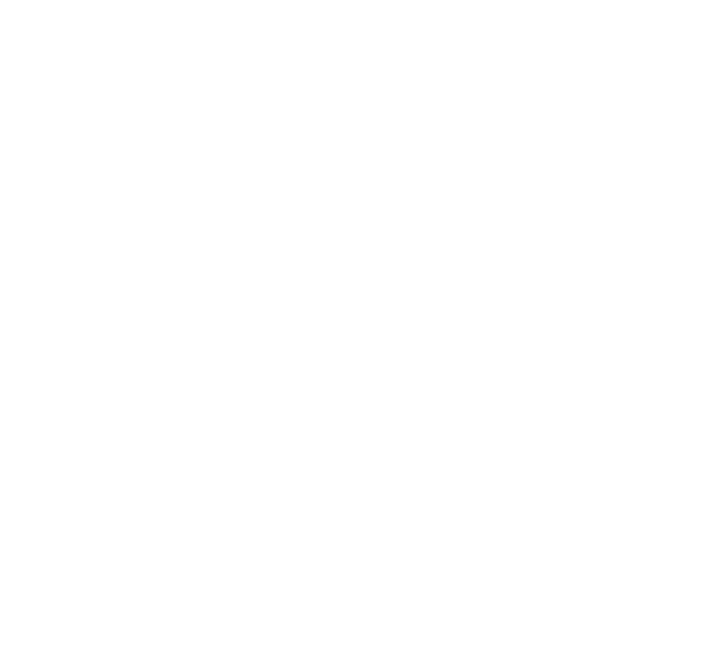
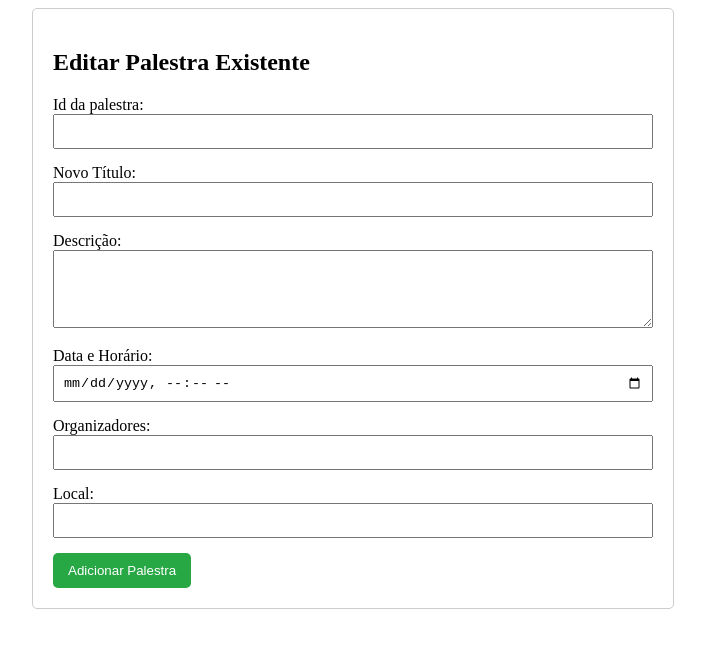
Before and after one commit to JoaoVitorSDelfino/controle-de-palestras-bons-fluidos, a React (Create React App) app: page /palestras/edit in a window 1280 px wide. Shown: the top 648 px of the page, without its empty margins (287-992 px from the left). Built offline with nearby package versions, Linux system fonts and the light colour scheme.

Commit message:
feat: operação de editar palestra

```diff
--- a/src/routes/Operations/Palestras/editPalestra.js
+++ b/src/routes/Operations/Palestras/editPalestra.js
@@ -1,7 +1,124 @@
 import React, { useState } from "react";
+import { useNavigate } from "react-router-dom";
+import axios from "axios";
 
 function EditPalestras() {
+    const [id, setId] = useState("");
+    const [titulo, setTitulo] = useState("");
+    const [descricao, setDescricao] = useState("");
+    const [data, setData] = useState("");
+    const [organizadores, setOrganizadores] = useState("");
+    const [local, setLocal] = useState("");
+    const navigate = useNavigate(); // Hook para navegação
 
+    const handleSubmit = async (e) => {
+      e.preventDefault();
+      const novaPalestra = {
+        id,
+        titulo,
+        descricao,
+        data,
+        organizadores,
+        local,
+      }
+
+      try {
+        // Envia os dados para o backend (Express)
+        const response = await axios.put(("http://localhost:3001/api/palestras/editPalestra/" + id), novaPalestra)
+        console.log(response.data)
+
+        // Redireciona para uma página (por exemplo, lista de palestras)
+        navigate("/palestras")
+      } catch (error) {
+        console.error("Erro ao adicionar palestra:", error)
+      }
+
+      // Limpar os campos após o submit
+      setId("")
+      setTitulo("")
+      setDescricao("")
+      setData("")
+      setOrganizadores("")
+      setLocal("")
+    }
+
+    return (
+      <div style={{ maxWidth: "600px", margin: "0 auto", padding: "20px", border: "1px solid #ccc", borderRadius: "5px" }}>
+        <h2>Editar Palestra Existente</h2>
+        <form onSubmit={handleSubmit}>
+          {/* Campos do formulário */}
+          <div style={{ marginBottom: "15px" }}>
+            <label htmlFor="id">Id da palestra:</label>
+            <input
+              type="text"
+              id="id"
+              value={id}
+              onChange={(e) => setId(e.target.value)}
+              required
+              style={{ width: "100%", padding: "8px", boxSizing: "border-box" }}
+            />
+          </div>
+          <div style={{ marginBottom: "15px" }}>
+            <label htmlFor="titulo">Novo Título:</label>
+            <input
+              type="text"
+              id="titulo"
+              value={titulo}
+              onChange={(e) => setTitulo(e.target.value)}
+              required
+              style={{ width: "100%", padding: "8px", boxSizing: "border-box" }}
+            />
+          </div>
+          <div style={{ marginBottom: "15px" }}>
+            <label htmlFor="descricao">Descrição:</label>
+            <textarea
+              id="descricao"
+              value={descricao}
+              onChange={(e) => setDescricao(e.target.value)}
+              required
+              rows="4"
+              style={{ width: "100%", padding: "8px", boxSizing: "border-box" }}
+            ></textarea>
+          </div>
+          <div style={{ marginBottom: "15px" }}>
+            <label htmlFor="data">Data e Horário:</label>
+            <input
+              type="datetime-local"
+              id="data"
+              value={data}
+              onChange={(e) => setData(e.target.value)}
+              required
+              style={{ width: "100%", padding: "8px", boxSizing: "border-box" }}
+            />
+          </div>
+          <div style={{ marginBottom: "15px" }}>
+            <label htmlFor="organizadores">Organizadores:</label>
+            <input
+              type="text"
+              id="organizadores"
+              value={organizadores}
+              onChange={(e) => setOrganizadores(e.target.value)}
+              required
+              style={{ width: "100%", padding: "8px", boxSizing: "border-box" }}
+            />
+          </div>
+          <div style={{ marginBottom: "15px" }}>
+            <label htmlFor="local">Local:</label>
+            <input
+              type="text"
+              id="local"
+              value={local}
+              onChange={(e) => setLocal(e.target.value)}
+              required
+              style={{ width: "100%", padding: "8px", boxSizing: "border-box" }}
+            />
+          </div>
+          <button type="submit" style={{ padding: "10px 15px", backgroundColor: "#28A745", color: "#fff", border: "none", borderRadius: "5px", cursor: "pointer" }}>
+            Adicionar Palestra
+          </button>
+        </form>
+      </div>
+    );
 }
 
 export default EditPalestras;
```
Also changed, not shown: src/api/operations/palestras.js (+23 -0 lines), src/controller/palestraControl.js (+52 -0 lines), 1 other file (tests, documents, lock files or other folders).
